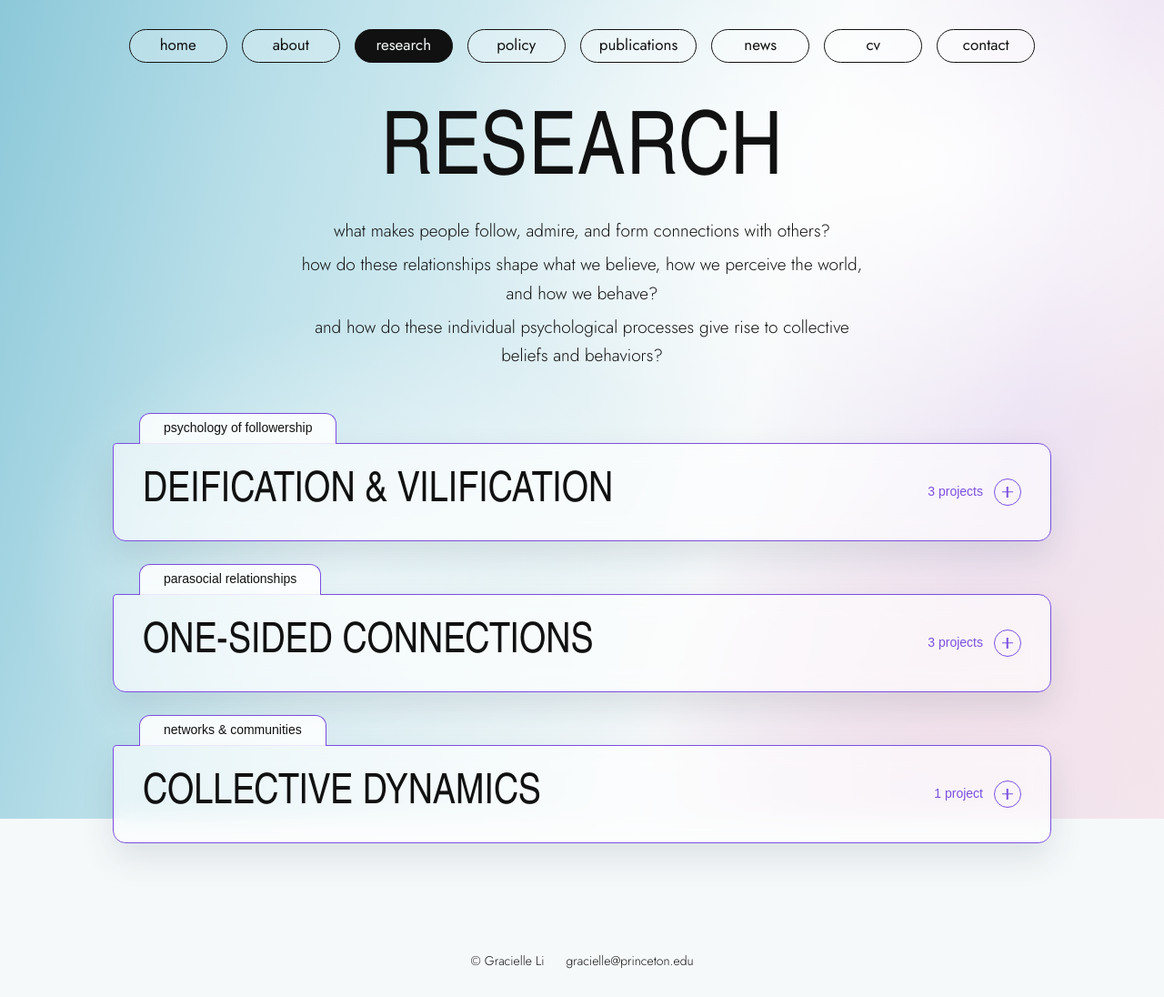
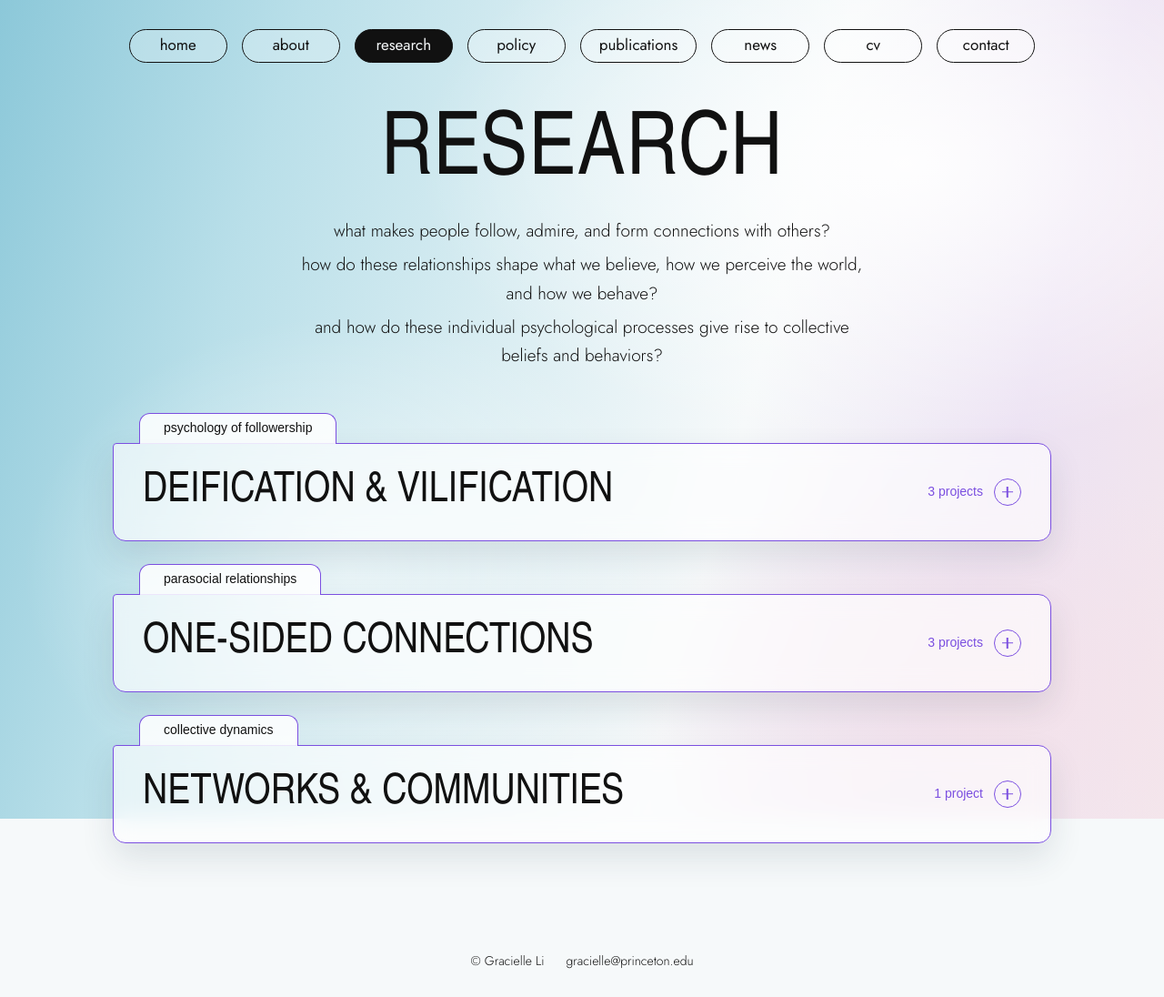
Before and after one commit to gracielleli/gracielleli.github.io, a Jekyll site: the page built from research.html, in a window 1280 px wide. Shown: the whole page at 91% size. Built offline with Jekyll 4.4.1, drawn with Linux system fonts in a browser that asks for light colours; some web fonts are replaced.

```diff
--- a/_data/projects.yml
+++ b/_data/projects.yml
@@ -72,8 +72,8 @@
         clarifies when expectation violation is linked to closeness and when perceived intimacy may emerge without
         mutuality.
 
-- folder: "collective dynamics"
-  tab: "networks & communities"
+- folder: "networks & communities"
+  tab: "collective dynamics"
   projects:
     - title: "A Network Mapping of the Manosphere Ecosystem"
       collaborators: "Sydney Garcia, Chardon Murray, and Alin Coman"
```
